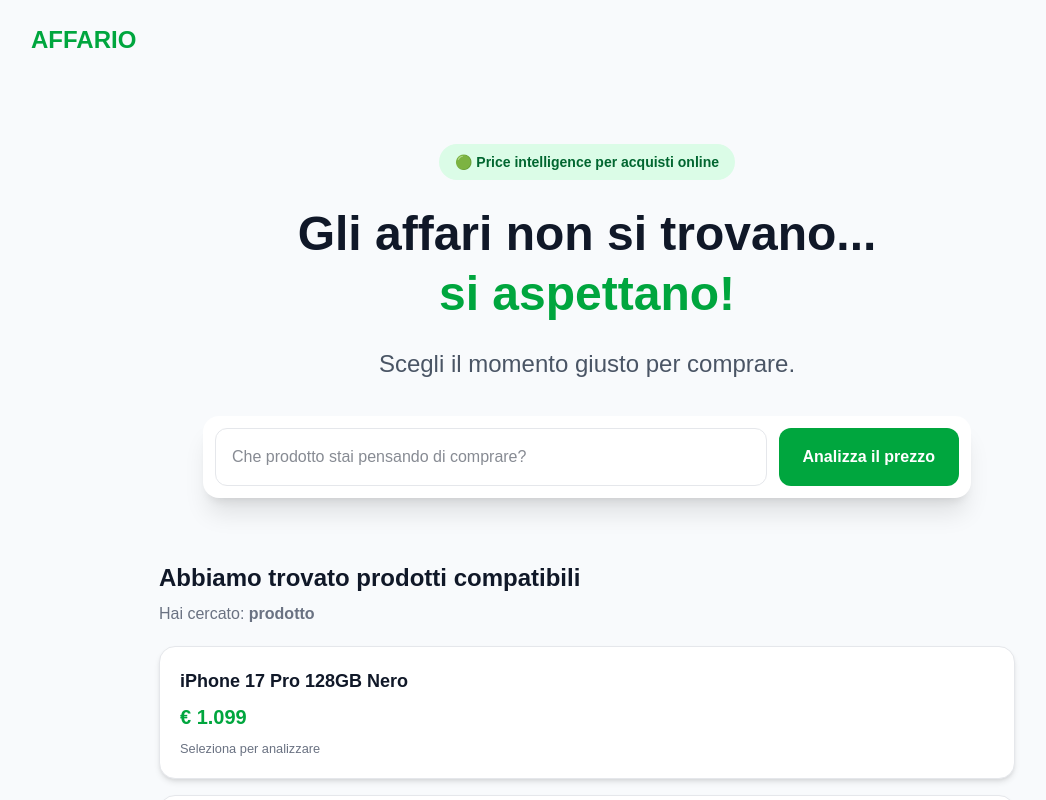
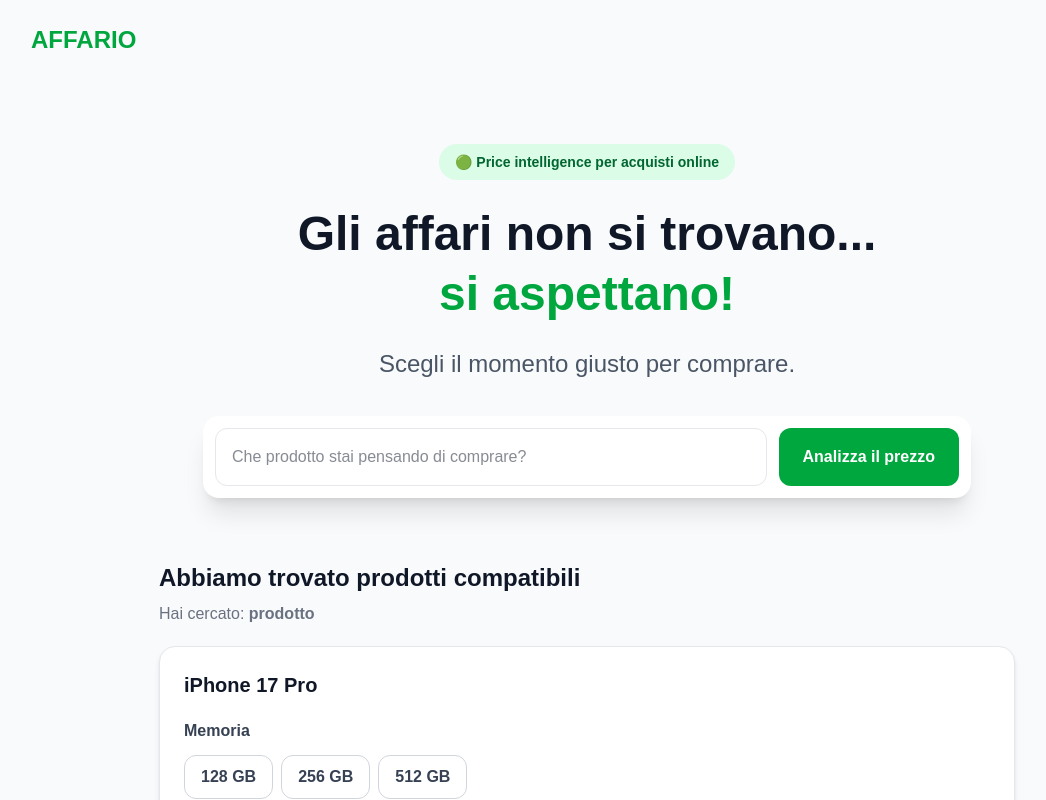
Before and after one commit to saprony/affario, a Next.js app: page / in a window 1280 px wide. Both pictures are taken after a click on the button "Analizza il prezzo". Shown: the top 800 px of the page, without its empty margins (53-1099 px from the left). Built offline with nearby package versions, Linux system fonts and the light colour scheme.

Commit message:
Aggiunge selezione guidata varianti prodotto

```diff
--- a/components/ProductList.tsx
+++ b/components/ProductList.tsx
@@ -1,3 +1,4 @@
+import ProductVariantSelector from "@/components/ProductVariantSelector";
 import { Product } from "@/types/product";
 
 type ProductListProps = {
@@ -13,13 +14,29 @@ export default function ProductList({
 }: ProductListProps) {
   const search = query.toLowerCase().trim();
 
-  const filteredProducts = products.filter((product) => {
+  const matchingProducts = products.filter((product) => {
     return (
       product.title.toLowerCase().includes(search) ||
+      product.familyTitle.toLowerCase().includes(search) ||
       product.brand.toLowerCase().includes(search) ||
       product.category.toLowerCase().includes(search)
     );
   });
+
+  const matchingFamilyIds = new Set(
+    matchingProducts.map((product) => product.familyId)
+  );
+
+  const productFamilies = Array.from(
+    products
+      .filter((product) => matchingFamilyIds.has(product.familyId))
+      .reduce((families, product) => {
+        const familyProducts = families.get(product.familyId) ?? [];
+        familyProducts.push(product);
+        families.set(product.familyId, familyProducts);
+        return families;
+      }, new Map<string, Product[]>())
+  );
 
   return (
     <section className="mx-auto max-w-4xl px-5">
@@ -31,7 +48,7 @@ export default function ProductList({
         Hai cercato: <strong>{query || "prodotto"}</strong>
       </p>
 
-      {filteredProducts.length === 0 && (
+      {productFamilies.length === 0 && (
         <div className="mt-8 rounded-2xl border border-gray-200 bg-white p-8 text-center shadow">
           <h3 className="text-xl font-bold">Nessun prodotto trovato</h3>
 
@@ -41,25 +58,27 @@ export default function ProductList({
         </div>
       )}
 
-      {filteredProducts.length > 0 && (
+      {productFamilies.length > 0 && (
         <div className="mt-5 grid gap-4">
-          {filteredProducts.map((product) => (
-            <button
-              key={product.id}
-              onClick={() => onSelectProduct(product)}
-              className="grid gap-2 rounded-2xl border border-gray-200 bg-white p-5 text-left shadow-md transition hover:border-green-500 hover:shadow-lg"
-            >
-              <strong className="text-lg">{product.title}</strong>
+          {productFamilies.map(([familyId, familyProducts]) => {
+            const matchingFamilyProducts = matchingProducts.filter(
+              (product) => product.familyId === familyId
+            );
+            const initialProduct =
+              matchingFamilyProducts.length === 1
+                ? matchingFamilyProducts[0]
+                : null;
 
-              <span className="text-xl font-bold text-green-600">
-                € {product.currentPrice.toLocaleString("it-IT")}
-              </span>
-
-              <small className="text-gray-500">
-                Seleziona per analizzare
-              </small>
-            </button>
-          ))}
+            return (
+              <ProductVariantSelector
+                key={`${familyId}-${search}`}
+                familyTitle={familyProducts[0].familyTitle}
+                products={familyProducts}
+                initialProduct={initialProduct}
+                onSelectProduct={onSelectProduct}
+              />
+            );
+          })}
         </div>
       )}
     </section>
--- /dev/null
+++ b/components/ProductVariantSelector.tsx
@@ -0,0 +1,137 @@
+"use client";
+
+import { useState } from "react";
+import { Product } from "@/types/product";
+
+type ProductVariantSelectorProps = {
+  familyTitle: string;
+  products: Product[];
+  initialProduct: Product | null;
+  onSelectProduct: (product: Product) => void;
+};
+
+export default function ProductVariantSelector({
+  familyTitle,
+  products,
+  initialProduct,
+  onSelectProduct,
+}: ProductVariantSelectorProps) {
+  const [selectedMemory, setSelectedMemory] = useState<string | null>(
+    initialProduct?.memory ?? null
+  );
+  const [selectedColor, setSelectedColor] = useState<string | null>(
+    initialProduct?.color ?? null
+  );
+
+  const memories = Array.from(
+    new Set(products.map((product) => product.memory))
+  );
+  const productsForMemory = selectedMemory
+    ? products.filter((product) => product.memory === selectedMemory)
+    : [];
+  const colors = Array.from(
+    new Set(productsForMemory.map((product) => product.color))
+  );
+  const selectedProduct =
+    selectedMemory && selectedColor
+      ? products.find(
+          (product) =>
+            product.memory === selectedMemory && product.color === selectedColor
+        ) ?? null
+      : null;
+
+  function handleMemorySelect(memory: string) {
+    const availableColors = products
+      .filter((product) => product.memory === memory)
+      .map((product) => product.color);
+    const nextColor =
+      selectedColor && availableColors.includes(selectedColor)
+        ? selectedColor
+        : null;
+
+    setSelectedMemory(memory);
+    setSelectedColor(nextColor);
+  }
+
+  return (
+    <article className="rounded-2xl border border-gray-200 bg-white p-5 shadow-md sm:p-6">
+      <h3 className="text-xl font-black text-gray-900">{familyTitle}</h3>
+
+      <fieldset className="mt-5">
+        <legend className="font-bold text-gray-700">Memoria</legend>
+        <div className="mt-3 flex flex-wrap gap-2">
+          {memories.map((memory) => {
+            const isSelected = memory === selectedMemory;
+
+            return (
+              <button
+                key={memory}
+                type="button"
+                aria-pressed={isSelected}
+                onClick={() => handleMemorySelect(memory)}
+                className={`min-h-11 rounded-xl border px-4 py-2 font-bold transition ${
+                  isSelected
+                    ? "border-green-600 bg-green-600 text-white"
+                    : "border-gray-300 bg-white text-gray-700 hover:border-green-600"
+                }`}
+              >
+                {memory}
+              </button>
+            );
+          })}
+        </div>
+      </fieldset>
+
+      {selectedMemory && (
+        <fieldset className="mt-5">
+          <legend className="font-bold text-gray-700">Colore</legend>
+          <div className="mt-3 flex flex-wrap gap-2">
+            {colors.map((color) => {
+              const isSelected = color === selectedColor;
+
+              return (
+                <button
+                  key={color}
+                  type="button"
+                  aria-pressed={isSelected}
+                  onClick={() => setSelectedColor(color)}
+                  className={`min-h-11 rounded-xl border px-4 py-2 font-bold transition ${
+                    isSelected
+                      ? "border-green-600 bg-green-50 text-green-800"
+                      : "border-gray-300 bg-white text-gray-700 hover:border-green-600"
+                  }`}
+                >
+                  {color}
+                </button>
+              );
+            })}
+          </div>
+        </fieldset>
+      )}
+
+      {selectedProduct && (
+        <div className="mt-6 rounded-2xl bg-slate-50 p-4 sm:flex sm:items-end sm:justify-between sm:gap-5">
+          <div>
+            <p className="text-sm font-bold text-gray-500">
+              Variante selezionata
+            </p>
+            <p className="mt-1 font-bold text-gray-900">
+              {selectedProduct.title}
+            </p>
+            <p className="mt-2 text-2xl font-black text-green-600">
+              € {selectedProduct.currentPrice.toLocaleString("it-IT")}
+            </p>
+          </div>
+
+          <button
+            type="button"
+            onClick={() => onSelectProduct(selectedProduct)}
+            className="mt-4 w-full rounded-xl bg-green-600 px-5 py-3 font-extrabold text-white sm:mt-0 sm:w-auto"
+          >
+            Analizza il prezzo
+          </button>
+        </div>
+      )}
+    </article>
+  );
+}
--- a/data/products.ts
+++ b/data/products.ts
@@ -6,6 +6,10 @@ export const products: Product[] = [
     title: "iPhone 17 Pro 128GB Nero",
     brand: "Apple",
     category: "Smartphone",
+    familyId: "APL-IP17P",
+    familyTitle: "iPhone 17 Pro",
+    memory: "128 GB",
+    color: "Nero",
     currentPrice: 1099,
     lowestPrice90Days: 1089,
     amazonUrl: "#",
@@ -17,6 +21,10 @@ export const products: Product[] = [
     title: "iPhone 17 Pro 256GB Blu profondo",
     brand: "Apple",
     category: "Smartphone",
+    familyId: "APL-IP17P",
+    familyTitle: "iPhone 17 Pro",
+    memory: "256 GB",
+    color: "Blu profondo",
     currentPrice: 1149,
     lowestPrice90Days: 1089,
     amazonUrl: "https://amzn.to/4wVKyZ4",
@@ -28,6 +36,10 @@ export const products: Product[] = [
     title: "iPhone 17 Pro 512GB Titanio",
     brand: "Apple",
     category: "Smartphone",
+    familyId: "APL-IP17P",
+    familyTitle: "iPhone 17 Pro",
+    memory: "512 GB",
+    color: "Titanio",
     currentPrice: 1349,
     lowestPrice90Days: 1089,
     amazonUrl: "#",
--- a/types/product.ts
+++ b/types/product.ts
@@ -3,6 +3,11 @@ export type Product = {
   title: string;
   brand: string;
   category: string;
+
+  familyId: string;
+  familyTitle: string;
+  memory: string;
+  color: string;
 
   imageUrl?: string;
 
```
